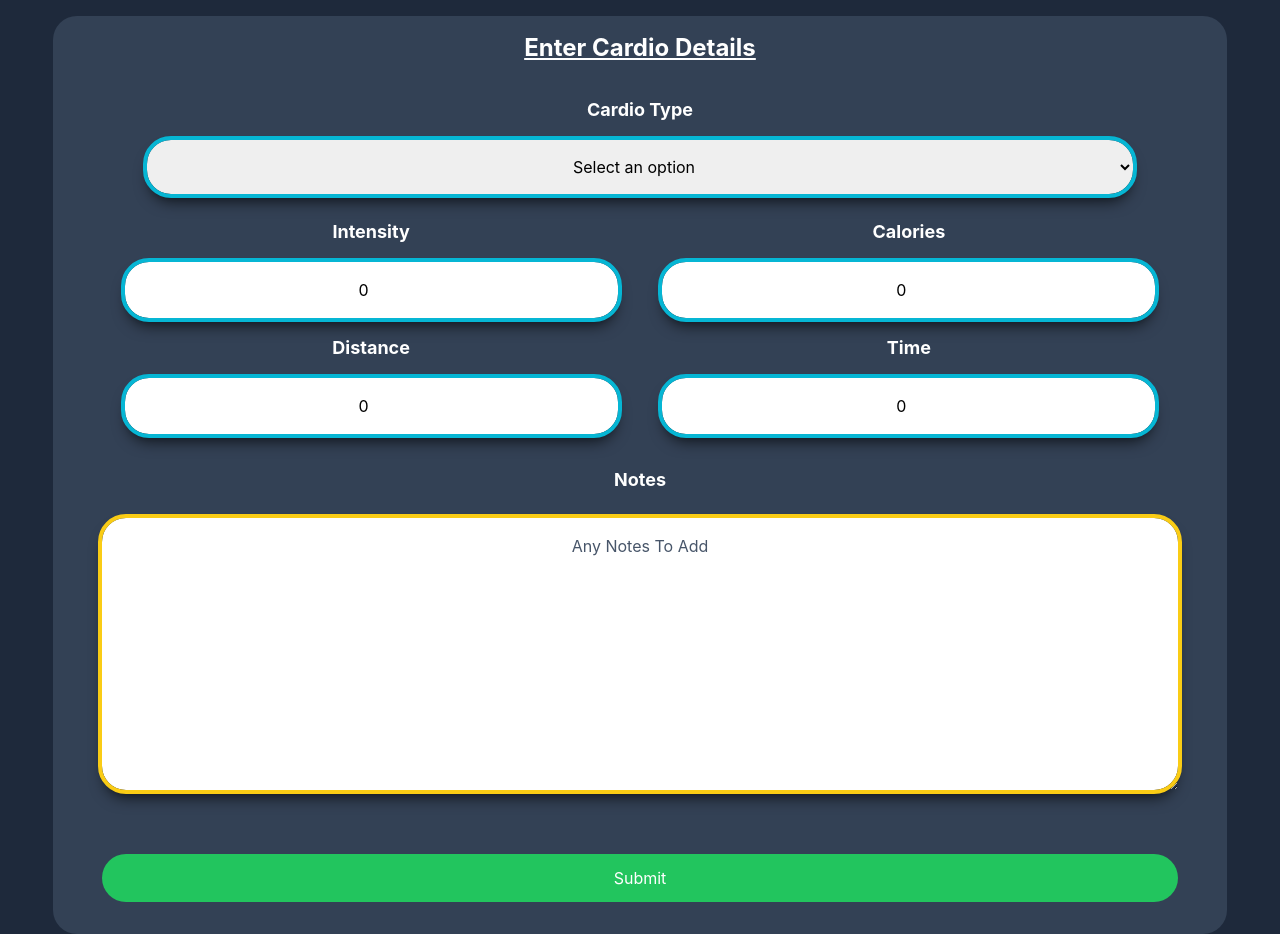
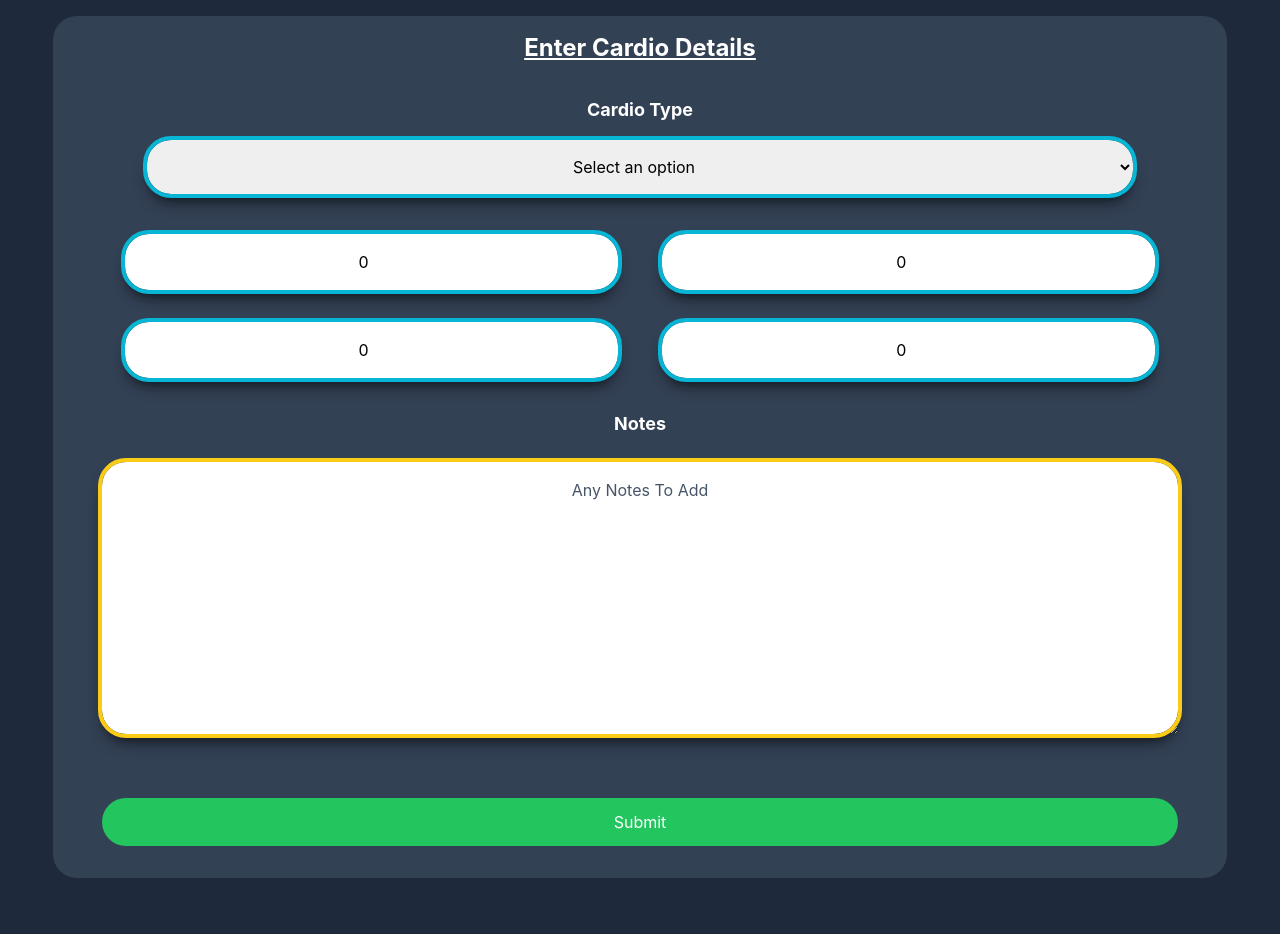
Before and after one commit to ErickEnriquez/fitness-app, a Next.js app: page /cardio in a window 1280 px wide. After the commit the page ends 878 px from the top, so only its background shows below. Built offline with nearby package versions, Linux system fonts and the light colour scheme.

Commit message:
add optional title

```diff
--- a/src/components/NumberInput.tsx
+++ b/src/components/NumberInput.tsx
@@ -5,12 +5,13 @@ interface NumberInputProps {
 	color?: string
 	num: number
 	name: string
+	title?: string
 }
 
-const NumberInput = ({ color, changeHandler, num, name }: NumberInputProps) => {
+const NumberInput = ({ color, changeHandler, num, name, title }: NumberInputProps) => {
 	return (
 		<span>
-			<label htmlFor={name} className='text-white text-lg font-bold'>{name}</label>
+			<label htmlFor={name} className='text-white text-lg font-bold'>{title ||''}</label>
 			<input type="number"
 				name={name}
 				placeholder={name}
```
